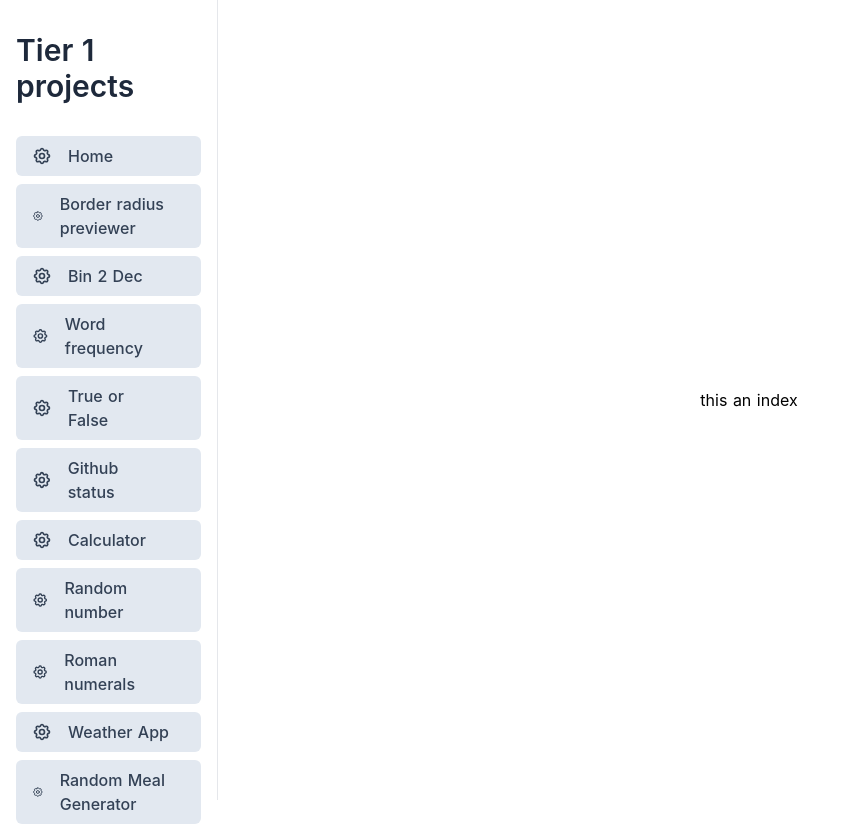
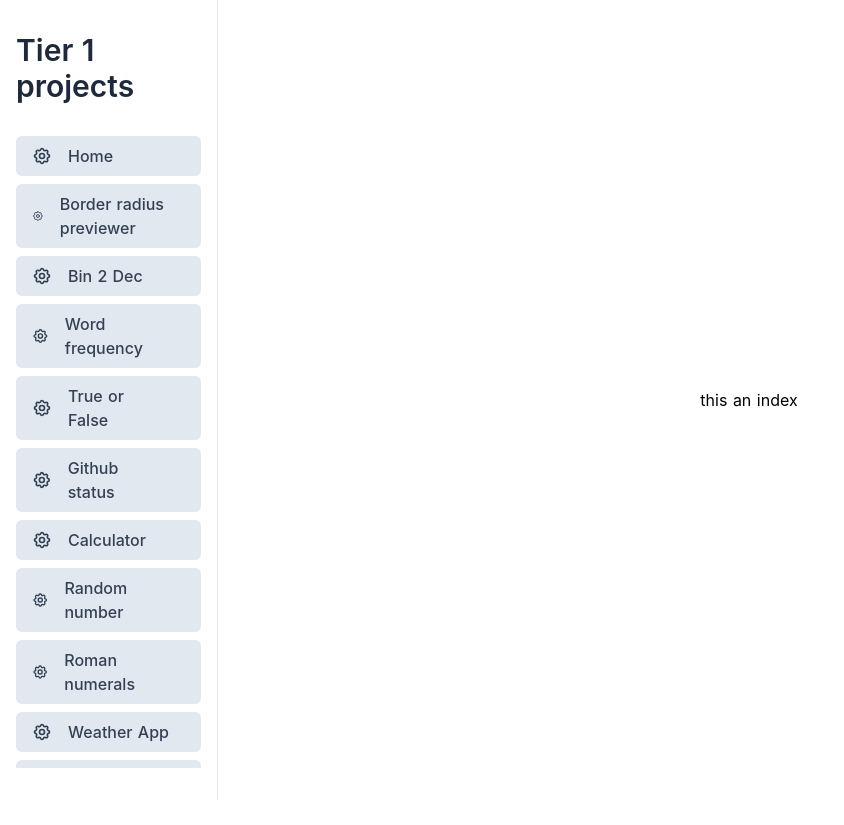
Before and after one commit to Matej-ch/vue-small-projects, a Nuxt app: page / in a window 1280 px wide. Shown: the top 825 px of the page, without its empty margins (0-844 px from the left). After the commit the page ends 800 px from the top, so only its background shows below. Built offline with nearby package versions, Linux system fonts and the light colour scheme.

Commit message:
navbar updated

```diff
--- a/app.vue
+++ b/app.vue
@@ -1,7 +1,5 @@
 <template>
-  <div>
     <NuxtLayout>
-      <NuxtPage />
+        <NuxtPage/>
     </NuxtLayout>
-  </div>
 </template>
--- a/components/Navbar.vue
+++ b/components/Navbar.vue
@@ -2,7 +2,7 @@
     <nav class="flex flex-col w-64 h-screen px-4 py-8 bg-white border-r dark:bg-slate-800 dark:border-slate-600">
         <h2 class="text-3xl font-semibold text-slate-800 dark:text-white">Tier 1 projects</h2>
 
-        <div class="flex flex-col justify-between flex-1 mt-6">
+        <div class="flex flex-col justify-between flex-1 mt-6 overflow-auto">
             <nav>
                 <nuxt-link v-for="item in navbar.items" :to="{name: item.url}"
                            class="flex my-2 items-center px-4 py-2 text-slate-700 bg-slate-200 hover:bg-slate-600 rounded-md dark:bg-slate-700 dark:text-slate-200">
```
